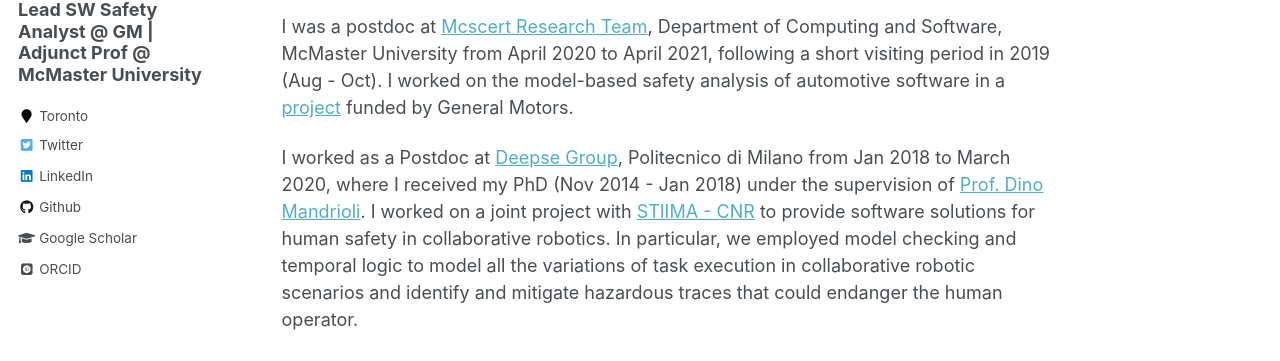
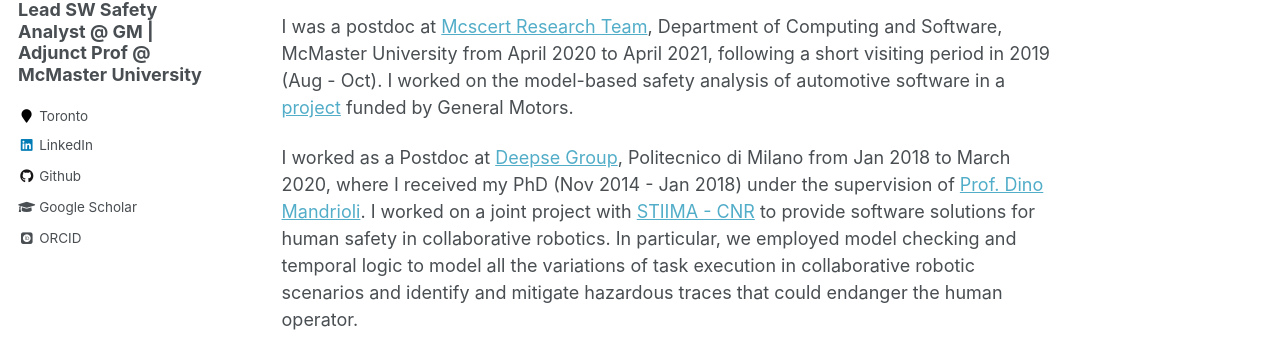
Before and after one commit to Askarpour/askarpour.github.io, a Jekyll site: the page built from _pages/about.md, in a window 1280 px wide. Shown: the part 263-624 px from the top of the page. Built offline with Jekyll 4.4.1, drawn with Linux system fonts in a browser that asks for light colours; some web fonts are replaced.

Commit message:
Update _config.yml

```diff
--- a/_config.yml
+++ b/_config.yml
@@ -111,7 +111,7 @@ author:
   stackoverflow    : # http://stackoverflow.com/users/123456/username
   steam            :
   tumblr           :
-  twitter          : "M_Askarpour"
+  # twitter          : "M_Askarpour"
   vine             :
   weibo            :
   xing             :
```
